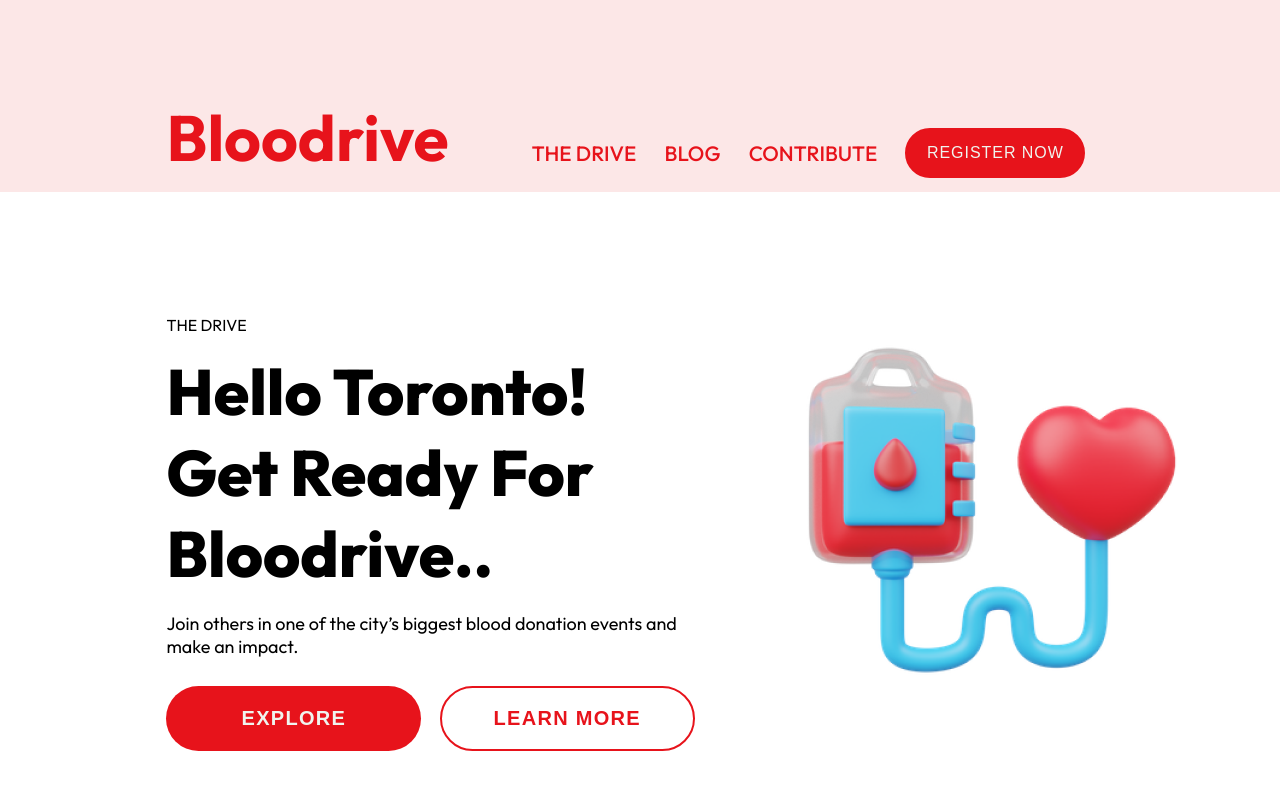
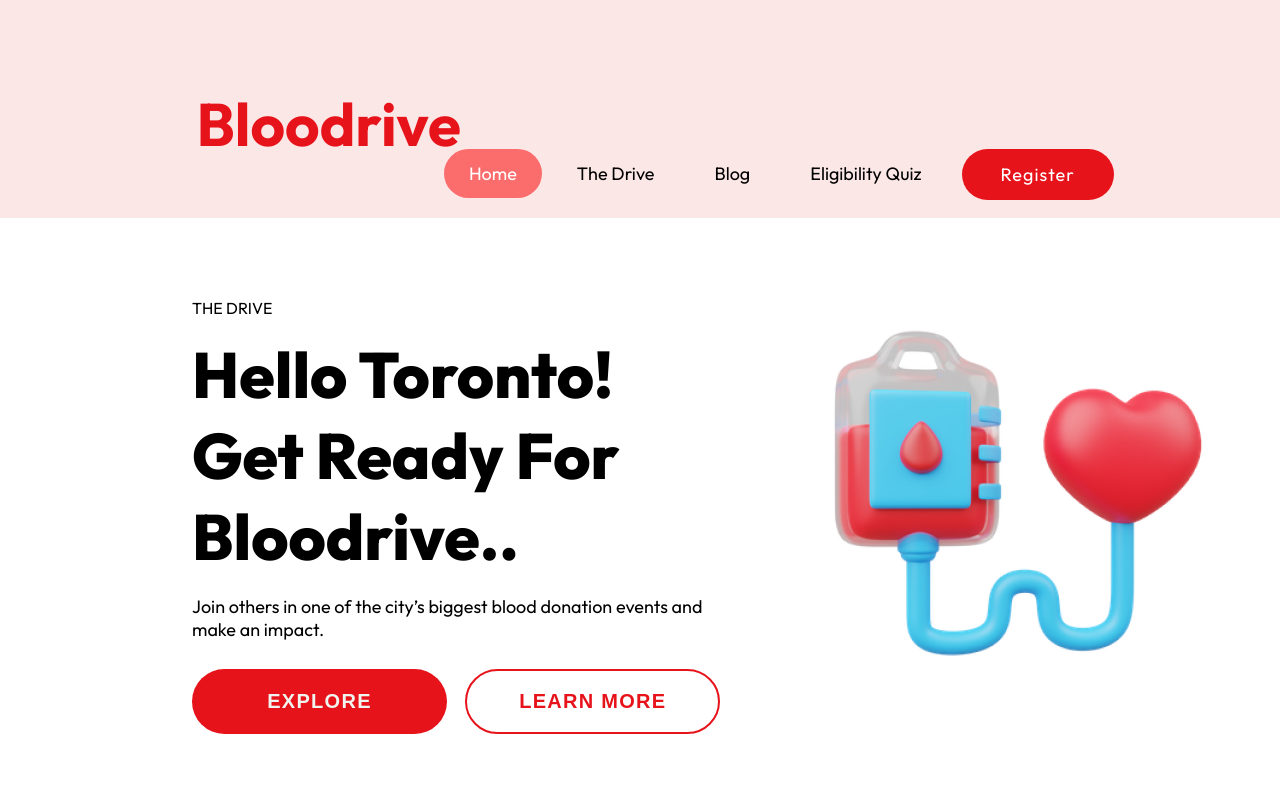
Before and after one commit to roadrunner2798/Bloodrive, a plain HTML site: page index.html in a window 1280 px wide. Shown: the top 800 px of the page. Drawn offline with Linux system fonts and the light colour scheme.

Commit message:
Update index.html

```diff
--- a/index.html
+++ b/index.html
@@ -1,23 +1,20 @@
 <!DOCTYPE html>
 <html lang="en">
 <head>
-    <meta charset="UTF-8">
-    <meta http-equiv="X-UA-Compatible" content="IE=edge">
-    <meta name="viewport" content="width=device-width, initial-scale=1.0">
-    <title>Bloodrive</title>
+    <meta name="viewport" content="width=device-width, initial-scale=1">
     <link rel="preconnect" href="https://fonts.googleapis.com">
     <link rel="preconnect" href="https://fonts.gstatic.com" crossorigin>
     <link href="https://fonts.googleapis.com/css2?family=Inter:wght@100;500;600;700;800;900&family=Outfit:wght@100;200;300;400;500;600;700;800;900&display=swap" rel="stylesheet">
 
-    <script>
 
-    </script>
     <style>
-        body{
-            border: 0rem;
-            margin: 0rem;
-            padding: 0rem;
+    * {box-sizing: border-box;}
 
+    body {
+      margin: 0;
+      border: 0;
+      padding: 0;
+      font-family: 'Outfit', sans-serif;
     }
 
     :root{
@@ -34,64 +31,130 @@
 
     }
 
-        header{
-            height: 12rem;
-            background-color: var(--header-bg);
-            font-family: var(--header-family);
+
+    #navbar {
+      overflow: hidden;
+      background-color: #fce7e7;
+      padding: 100px 13% 15px 13%;
+      margin: 0px;
+      border: 0px;
+      transition: 0.4s;
+      position: fixed;
+      width: 100%;
+      top: 0;
+      z-index: 99;
     }
 
-        header a {
-            text-decoration: var(--header-link-decoration);
-            color: var(--header-family-font-color);
-
+    #navbar a {
+      float: left;
+      color: black;
+      text-align: center;
+      padding: 12px;
+      text-decoration: none;
+      font-size: 18px;
+      line-height: 25px;
+      border-radius: 4px;
+      padding-right: 25px;
+      padding-left: 25px;
+      margin-right: 5px;
+      margin-left: 5px;
     }
 
-        .header {
-            display: grid;
-            grid-template-columns: 1fr 2fr;
-            gap: 2rem;
-            align-items: center;
-            padding-top: 6rem;
-            padding-left: 13%;
-            padding-right: 13%;
-            font-size: 4rem;
-            font-weight: 700;
+    #navbar #logo {
+      font-size: 60px;
+      font-weight: bold;
+      transition: 0.3s;
+      color: #e7131b;
     }
 
-        .navbar {
-            display: flex;
-            justify-content: space-evenly;
-            font-size: 1.3rem;
-            font-weight: 500;
-            padding-top: 2rem;
-            align-items: center;
+    #navbar #logo:hover {
+      color: #e57373;
     }
 
-        .header button {
-            color: var(--header-button-font-color);
-            background-color: var(--header-family-font-color);
-            height: 50px;
-            width: 180px;
-            border-color: #e7131b;
-            border-radius: 2rem;
-            border-style: solid;
-            font-size: 16px;
-            letter-spacing: 0.06rem;
+
+    #navbar-right a:hover {
+      background-color: #ffcdd2;
+      color: black;
+      border-radius: 35px;
+      transition: 0.9s;
+      text-decoration: underline;
     }
 
-        .header button a {
-            color: #f0f4ef;
+    #navbar a.active {
+      background-color: #fb6d6d;
+      color: white;
+      border-radius: 35px;
     }
+
+    #navbar-right {
+      float: right;
+    }
+
+    @media screen and (max-width: 580px) {
+      #navbar {
+        padding: 20px 10px !important;
+      }
+      #navbar a {
+        float: none;
+        display: block;
+        text-align: left;
+      }
+      #navbar-right {
+        float: none;
+      }
+    }
+
+    #navbar-right button {
+       background-color: #e7131b;
+       border-radius: 34px;
+       border: none;
+       margin-left: 10px;
+    }
+
+    #navbar-right button:hover {
+      background-color: #c62828;
+    }
+
+
+    #navbar-right button a {
+      color:#ffffff;
+      font-weight:normal;
+      letter-spacing: 1px;
+      font-size: 18px;
+      transition: 0.4s;
+      width: 130px;
+      font-family: 'Outfit', sans-serif;
+      }
+
+    #navbar-right button a:hover {
+      background-color: #c62828;
+      color: #ffffff;
+      font-weight: normal;
+      font-size: 18px;
+      transition: 0.2s;
+      width: 130px;
+    }
+
+.breadcrumbs {
+  display: grid;
+  grid-template-columns: 1fr 25fr;
+  gap: 0px;
+  padding-left: 15%;
+  align-items: center;
+  position: relative;
+}
+
+
+
 
         .heading {
             font-family: var(--font-family);
             font-size: 16px;
-            height: 40rem;
             align-items: center;
             display: grid;
             grid-template-columns: 1fr 1fr;
-            padding-left: 13%;
-            padding-right: 13%;
+            padding-left: 15%;
+            padding-right: 15%;
 
         }
 
@@ -250,6 +313,15 @@
             margin-right: auto;
         }
 
+        .quiz button:hover {
+            background-color: #c62828;
+        }
+
+        .quiz button a {
+            text-decoration: none;
+            color: #ffffff;
+        }
+
         .blog {
             height: 50rem;
             margin-top: 10%;
@@ -283,14 +355,9 @@
             background-color: #fce7e7;
             margin-top: 25px;
             border-radius: 35px;
+            height: 100%;
         }
 
-        .blogcontent div:hover {
-            background-color: #fce7e7;
-            width: 370px;
-            margin-top: 25px;
-            border-radius: 35px;
-        }
 
         .blogcontent img {
             display: block;
@@ -298,6 +365,12 @@
             margin-left: auto;
             margin-right: auto;
             margin-top: 10%;
+            transition: 0.6s;
+        }
+
+        .blogcontent img:hover {
+            height: 165px;
+            transition: 0.6s;
         }
 
         .blogcontent h4 {
@@ -320,6 +393,7 @@
             display: block;
             margin-left: auto;
             margin-right: auto;
+            margin-top: 50px;
             height: 65px;
             width: 270px;
             border-radius: 35px;
@@ -422,17 +496,21 @@
     </style>
 </head>
 <body>
-    <header>
-      <div class="header">
-        <a href="">Bloodrive</a>
-        <nav class="navbar">
-            <a href="">THE DRIVE</a>
-            <a href="blogs.html">BLOG</a>
-            <a href="contribute.html">CONTRIBUTE</a>
-            <button><a href="registeration.html">REGISTER NOW</a></button>
-        </nav>
+    <div id="navbar">
+        <a href="#default" id="logo">Bloodrive</a>
+        <div id="navbar-right">
+          <a class="active" href="index.html">Home</a>
+          <a href="#drive">The Drive</a>
+          <a href="blogs.html">Blog</a>
+          <a href="quiz.html">Eligibility Quiz</a>
+          <button><a href="registeration.html" id="register">Register</a></button>
         </div>
-    </header>
+    </div>
+
+    <div class="breadcrumbs" style="margin-top: 170px;">
+        <a href="index.html">Home</a>
+        <p>>> Eligibility Quiz</p>
+    </div>
 
     <main>
 
@@ -465,7 +543,7 @@
         <section class="quiz">
             <p>ARE YOU ELIGIBLE</p>
             <h2>Take This 2-Minute Quiz To Know If You Can Donate</h2>
-            <button>TAKE THE QUIZ</button>
+            <button><a href="quiz.html">TAKE THE QUIZ</a></button>
         </section>
 
         <section class="blog">
@@ -540,5 +618,22 @@
             </div>
         </section>
     </footer>
+
+
+
+    <script>
+        // When the user scrolls down 80px from the top of the document, resize the navbar's padding and the logo's font size
+        window.onscroll = function() {scrollFunction()};
+
+        function scrollFunction() {
+          if (document.body.scrollTop > 80 || document.documentElement.scrollTop > 80) {
+            document.getElementById("navbar").style.padding = "20px 13% 10px 13%";
+            document.getElementById("logo").style.fontSize = "40px";
+          } else {
+            document.getElementById("navbar").style.padding = "100px 13% 15px 13%";
+            document.getElementById("logo").style.fontSize = "60px";
+          }
+        }
+        </script>
 </body>
 </html>
```
Lines whose indentation alone changed are shown as unchanged.
